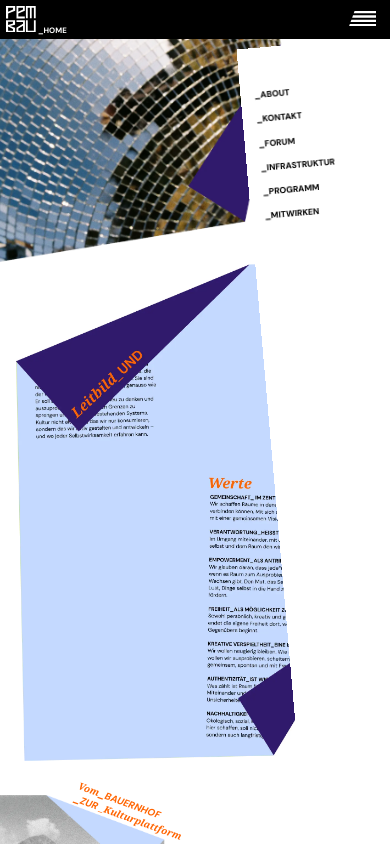
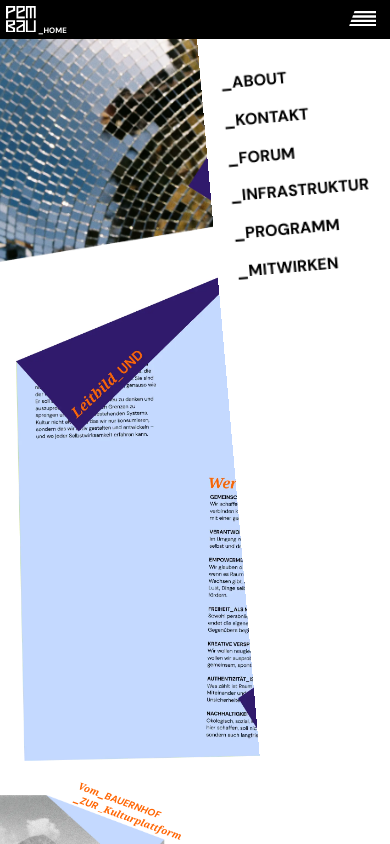
Before and after one commit to Knolldeboll/Pembau, a React (Vite) app in the folder pembau/: page /Pembau/About in a window 390 px wide. Both pictures are taken after a click on the icon 362 px from the left and 18 px from the top of the page. Shown: the top 844 px of the page. Built offline with nearby package versions, Linux system fonts and the light colour scheme.

Commit message:
sidemenu responsive scaling fix

```diff
--- a/pembau/src/App.tsx
+++ b/pembau/src/App.tsx
@@ -56,20 +56,7 @@ export const App = () => {
 
 
 
-      {menuOpen && <div id="sidemenu" style={{
-        position: "fixed",
-        width: "35vw",
-        height: "100vh",
-        top: "5%",
-        right: "-5%",
-        zIndex: "3",
-        backgroundColor: "#ffffff",
-        transform: "rotate(-5deg)"
-      }} >
-        <Menu></Menu>
-
-
-      </div>}
+      {menuOpen && <Menu></Menu>}
 
 
       {/**TODO: Routing hierrum */}
--- a/pembau/src/menu/Menu.tsx
+++ b/pembau/src/menu/Menu.tsx
@@ -6,7 +6,20 @@ const Menu = () => {
 
     return (
 
-        <div style={{ display: "flex", flexDirection: "column", gap: "10%", marginTop: "30%", marginLeft: "10%" }}>
+
+        <div id="sidemenu" style={{
+            position: "fixed",
+            width: "fit-content",
+            paddingRight: "25vw",
+            height: "100vh",
+            top: "0%",
+            right: "-25%",
+            zIndex: "3",
+            backgroundColor: "#ffffff",
+            transform: "rotate(-5deg)"
+        }} >
+
+            <div id="menu" style={{ display: "flex", flexDirection: "column", gap: "0.7vw", marginTop: "16vw", marginLeft: "5vw" }}>
 
 
                 <Link className="h4 hoverable " to={"/Pembau/About/"}>_ABOUT</Link>
@@ -16,6 +29,10 @@ const Menu = () => {
                 <Link className="h4 hoverable m10t" to={""}>_PROGRAMM</Link>
                 <Link className="h4 hoverable m10t" to={""}>_MITWIRKEN</Link>
             </div>
+
+        </div>
+
+
     )
 
 }
--- a/pembau/src/style.css
+++ b/pembau/src/style.css
@@ -76,6 +76,16 @@ a {
   font-weight: 400;
   font-size: 2.2vw;
   color: black;
+}
+
+
+#sidemenu {
+  .h4 {
+    font-family: "DM Sans";
+    font-weight: 700;
+    font-size: max(1rem, 2.7vw);
+    color: black;
+  }
 }
 
 .h4 {
```
Lines whose indentation alone changed are shown as unchanged.
